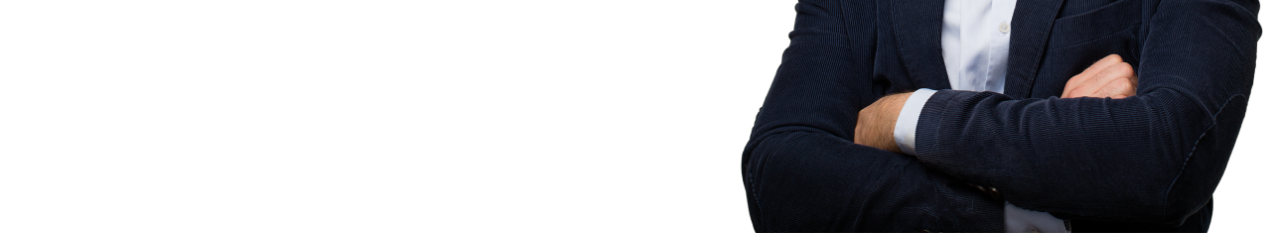
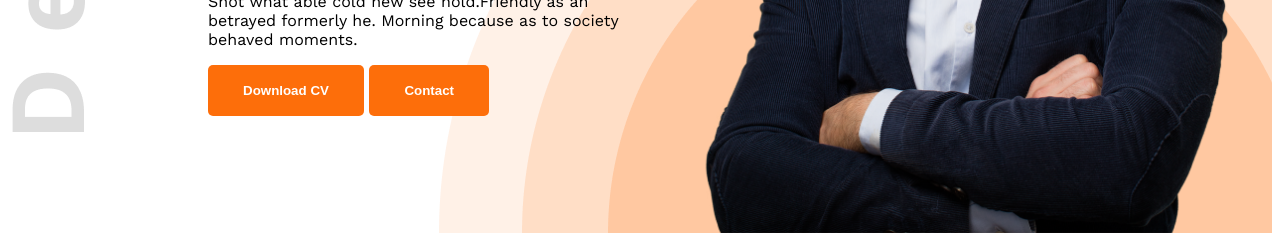
Before and after one commit to shazzadhossain21/web-dev-protfolio, a plain HTML site: page index.html in a window 1280 px wide. Shown: the part 681-922 px from the top of the page. Drawn offline with nearby package versions, Linux system fonts and the light colour scheme.

Commit message:
added first page

```diff
--- a/index.html
+++ b/index.html
@@ -10,7 +10,7 @@
     <title>Web Developer Portfolio</title>
 </head>
 <body class="work-sans-normal">
-    <header>
+    <header class="header">
         <nav>
             <h3 class="nav-title">Ma<span class="text-primary">r</span>y</h3>
             <ul>
--- a/styles/portfolio.css
+++ b/styles/portfolio.css
@@ -21,6 +21,13 @@
     border-radius: 5px;
     border: none;
     cursor: pointer;
+}
+
+/* header style */
+.header{
+    background-image: url('../images/developer.png'), url(../images/header_bg.png);
+    background-repeat: no-repeat;
+    background-position: top left, bottom right;
 }
 
 /* Nav Styles */
@@ -50,6 +57,11 @@ nav ul li a{
 /* banner styles */
 .banner{
     display: flex;
+    justify-content: space-between;
+    margin: 0 35px 0 200px;
+}
+.banner-content{
+    max-width: 580px;
 }
 .banner-greetings{
     font-size: 45px;
```
